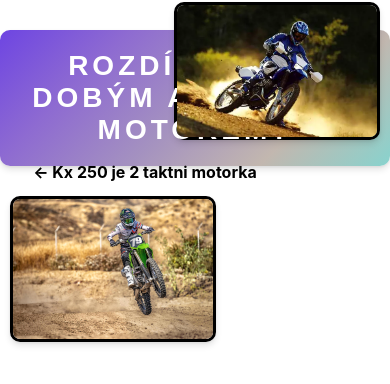
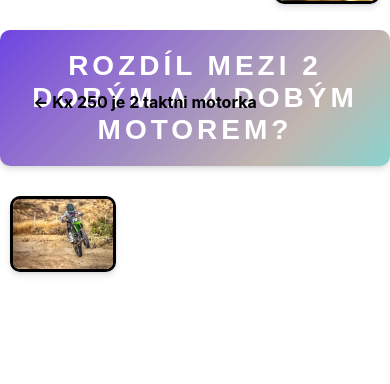
Before and after one commit to TonyKmoch/ghostmoto, a React (Create React App) app: page / in a window 390 px wide. Shown: the top 384 px of the page. Built offline with nearby package versions, Linux system fonts and the light colour scheme.

Commit message:
oprava16

```diff
--- a/src/App.css
+++ b/src/App.css
@@ -167,7 +167,7 @@ body {
 
   .obrazek1,
   .obrazek2 {
-    max-width: 200px;
+    max-width: 100px;
     margin: auto;
   }
 
```
